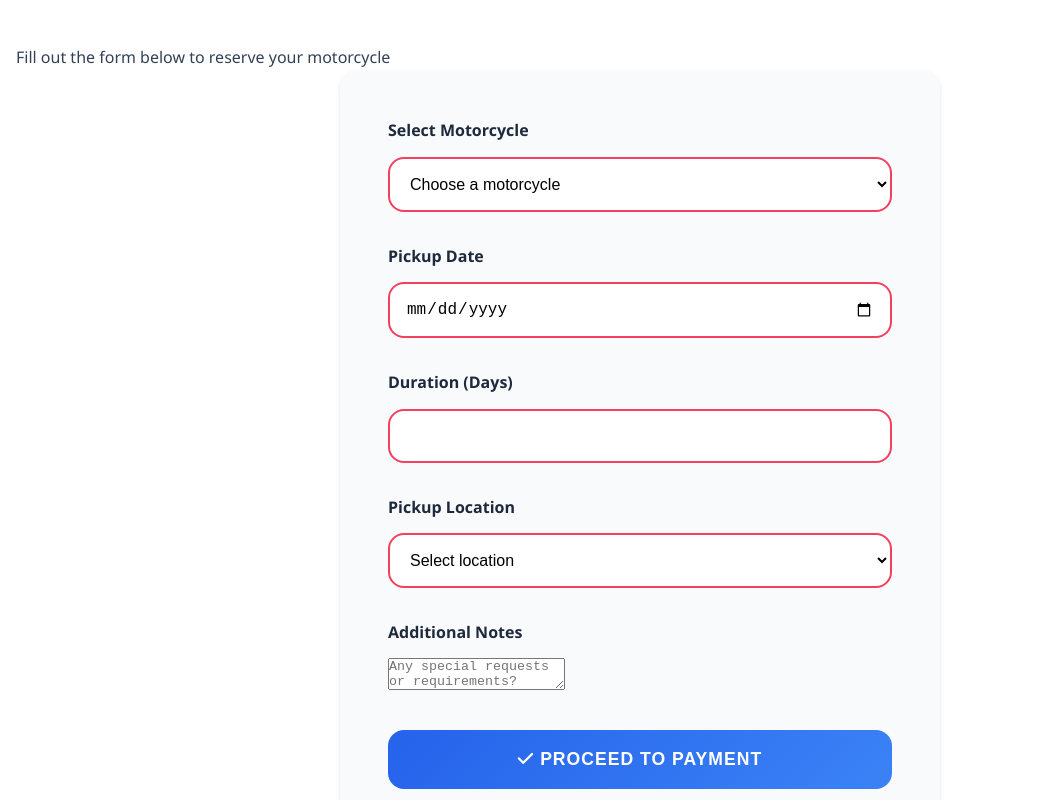
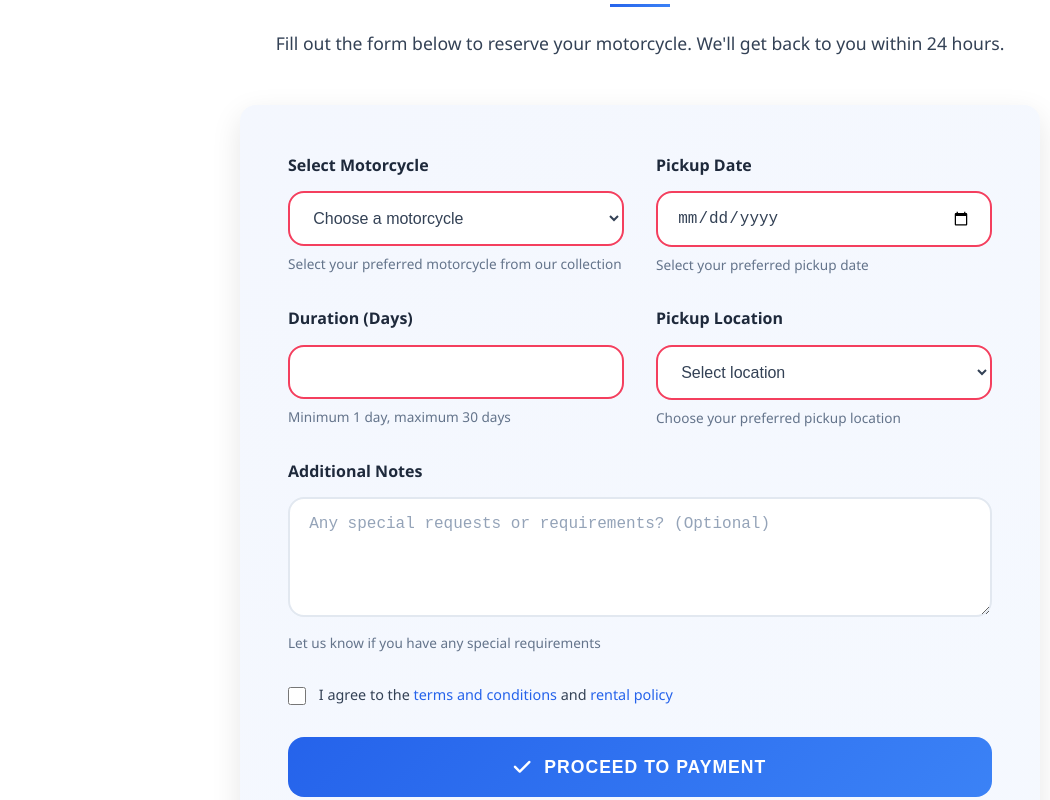
Before and after one commit to ky1e69/Motor_Renting, a plain HTML site: page index.html in a window 1280 px wide. Shown: the part 2225-3025 px from the top of the page, without its empty margins (0-1050 px from the left). Drawn offline with Linux system fonts and the light colour scheme.

Commit message:
Enhance booking form with improved layout, validation, and user guidance. Added hints, updated motorcycle options, and refined styles for better usability and responsiveness.

```diff
--- a/index.html
+++ b/index.html
@@ -60,7 +60,7 @@
         <section id="motorcycles" class="motorcycles">
             <div class="section-header">
                 <h2>Our Motorcycles</h2>
-                <p>Choose from our wide range of premium motorcycles</p>
+                <p class="textCenter">Choose from our wide range of premium motorcycles</p>
             </div>
             <div class="search-container">
                 <div class="search-box">
@@ -89,7 +89,7 @@
         <section id="booking" class="booking">
             <div class="section-header">
                 <h2>Book Your Ride</h2>
-                <p>Fill out the form below to reserve your motorcycle</p>
+                <p>Fill out the form below to reserve your motorcycle. We'll get back to you within 24 hours.</p>
             </div>
             <form id="booking-form">
                 <div class="form-row">
@@ -98,30 +98,41 @@
                         <select id="motorcycle" required>
                             <option value="">Choose a motorcycle</option>
                         </select>
+                        <div class="form-hint">Select your preferred motorcycle from our collection</div>
                     </div>
                     <div class="form-group">
                         <label for="pickup-date">Pickup Date</label>
                         <input type="date" id="pickup-date" required>
+                        <div class="form-hint">Select your preferred pickup date</div>
                     </div>
                 </div>
                 <div class="form-row">
                     <div class="form-group">
                         <label for="duration">Duration (Days)</label>
-                        <input type="number" id="duration" min="1" required>
+                        <input type="number" id="duration" min="1" max="30" required>
+                        <div class="form-hint">Minimum 1 day, maximum 30 days</div>
                     </div>
                     <div class="form-group">
                         <label for="location">Pickup Location</label>
                         <select id="location" required>
                             <option value="">Select location</option>
-                            <option value="manila">Manila</option>
-                            <option value="cebu">Cebu</option>
-                            <option value="davao">Davao</option>
+                            <option value="manila">Manila - Main Branch</option>
+                            <option value="cebu">Cebu - Seaside Branch</option>
+                            <option value="davao">Davao - Mountain View Branch</option>
                         </select>
+                        <div class="form-hint">Choose your preferred pickup location</div>
                     </div>
                 </div>
                 <div class="form-group">
                     <label for="notes">Additional Notes</label>
-                    <textarea id="notes" placeholder="Any special requests or requirements?"></textarea>
+                    <textarea id="notes" placeholder="Any special requests or requirements? (Optional)"></textarea>
+                    <div class="form-hint">Let us know if you have any special requirements</div>
+                </div>
+                <div class="form-terms">
+                    <div class="checkbox-wrapper">
+                        <input type="checkbox" id="terms" required>
+                        <label for="terms">I agree to the <a href="#">terms and conditions</a> and <a href="#">rental policy</a></label>
+                    </div>
                 </div>
                 <button type="submit" class="submit-button">
                     <i class="fas fa-check"></i>
--- a/styles.css
+++ b/styles.css
@@ -183,6 +183,10 @@ nav {
     font-size: 2.5rem;
     color: var(--secondary-color);
 }
+.textCenter{
+    text-align: center;
+    margin-bottom: 1rem;
+}
 
 .motorcycle-grid {
     display: grid;
@@ -248,26 +252,78 @@ nav {
 .booking {
     background-color: white;
     padding: 8rem 1rem;
+    position: relative;
+    overflow: hidden;
+}
+
+.booking::before {
+    content: '';
+    position: absolute;
+    top: 0;
+    left: 0;
+    right: 0;
+    height: 4px;
+    background: var(--gradient-primary);
 }
 
 .booking h2 {
     text-align: center;
-    margin-bottom: 4rem;
+    margin-bottom: 2rem;
     font-size: 2.5rem;
     color: var(--secondary-color);
+    position: relative;
+}
+
+.booking h2::after {
+    content: '';
+    position: absolute;
+    bottom: -10px;
+    left: 50%;
+    transform: translateX(-50%);
+    width: 60px;
+    height: 3px;
+    background: var(--gradient-primary);
+}
+
+.booking p {
+    text-align: center;
+    color: var(--text-color);
+    margin-bottom: 3rem;
+    font-size: 1.1rem;
 }
 
 #booking-form {
-    max-width: 600px;
+    max-width: 800px;
     margin: 0 auto;
-    background: var(--light-gray);
+    background: white;
     padding: 3rem;
     border-radius: var(--border-radius);
-    box-shadow: var(--box-shadow);
+    box-shadow: 0 10px 30px rgba(0, 0, 0, 0.1);
+    position: relative;
+    overflow: hidden;
+}
+
+#booking-form::before {
+    content: '';
+    position: absolute;
+    top: 0;
+    left: 0;
+    width: 100%;
+    height: 100%;
+    background: linear-gradient(135deg, rgba(37, 99, 235, 0.05) 0%, rgba(59, 130, 246, 0.05) 100%);
+    z-index: 1;
+}
+
+.form-row {
+    display: grid;
+    grid-template-columns: repeat(auto-fit, minmax(250px, 1fr));
+    gap: 2rem;
+    margin-bottom: 2rem;
 }
 
 .form-group {
-    margin-bottom: 2rem;
+    position: relative;
+    z-index: 2;
 }
 
 .form-group label {
@@ -275,24 +331,38 @@ nav {
     margin-bottom: 0.8rem;
     font-weight: 600;
     color: var(--secondary-color);
+    font-size: 1rem;
 }
 
 .form-group input,
-.form-group select {
+.form-group select,
+.form-group textarea {
     width: 100%;
-    padding: 1rem;
+    padding: 1rem 1.2rem;
     border: 2px solid #e2e8f0;
     border-radius: var(--border-radius);
     font-size: 1rem;
     transition: var(--transition);
     background-color: white;
+    color: var(--text-color);
+}
+
+.form-group textarea {
+    min-height: 120px;
+    resize: vertical;
 }
 
 .form-group input:focus,
-.form-group select:focus {
+.form-group select:focus,
+.form-group textarea:focus {
     border-color: var(--primary-color);
     outline: none;
     box-shadow: 0 0 0 4px rgba(37, 99, 235, 0.1);
+}
+
+.form-group input::placeholder,
+.form-group textarea::placeholder {
+    color: #94a3b8;
 }
 
 .submit-button {
@@ -309,7 +379,19 @@ nav {
     text-transform: uppercase;
     letter-spacing: 1px;
     position: relative;
+    z-index: 3;
     overflow: hidden;
+    display: flex;
+    align-items: center;
+    justify-content: center;
+    gap: 0.8rem;
+    margin-top: 2rem;
+}
+
+.submit-button i {
+    font-size: 1.2rem;
+    position: relative;
+    z-index: 3;
 }
 
 .submit-button::before {
@@ -321,6 +403,7 @@ nav {
     height: 100%;
     background: linear-gradient(90deg, transparent, rgba(255,255,255,0.2), transparent);
     transition: 0.5s;
+    z-index: 2;
 }
 
 .submit-button:hover::before {
@@ -330,6 +413,35 @@ nav {
 .submit-button:hover {
     transform: translateY(-2px);
     box-shadow: 0 10px 20px rgba(0,0,0,0.1);
+}
+
+/* Form Validation Styles */
+.form-group input:invalid,
+.form-group select:invalid,
+.form-group textarea:invalid {
+    border-color: #f43f5e;
+}
+
+.form-group input:invalid:focus,
+.form-group select:invalid:focus,
+.form-group textarea:invalid:focus {
+    box-shadow: 0 0 0 4px rgba(244, 63, 94, 0.1);
+}
+
+/* Responsive Form Adjustments */
+@media (max-width: 768px) {
+    .form-row {
+        grid-template-columns: 1fr;
+        gap: 1.5rem;
+    }
+
+    #booking-form {
+        padding: 2rem;
+    }
+
+    .submit-button {
+        padding: 1rem;
+    }
 }
 
 /* Contact Section */
@@ -370,6 +482,10 @@ nav {
 
 .phone {
     background-color: var(--primary-color);
+}
+
+.email {
+    background-color: #003087;
 }
 
 .contact-button:hover {
@@ -665,17 +781,6 @@ footer {
     }
 }
 
-/* Form Validation Styles */
-input:invalid,
-select:invalid {
-    border-color: var(--accent-color);
-}
-
-input:focus:invalid,
-select:focus:invalid {
-    box-shadow: 0 0 0 3px rgba(231, 76, 60, 0.2);
-}
-
 /* Search and Filter Styles */
 .search-container {
     margin-bottom: 3rem;
@@ -846,3 +951,129 @@ select:focus:invalid {
         width: 100%;
     }
 }
+
+/* Form Hints and Terms */
+.form-hint {
+    font-size: 0.85rem;
+    color: #64748b;
+    margin-top: 0.5rem;
+    line-height: 1.4;
+}
+
+.form-terms {
+    margin: 2rem 0;
+    position: relative;
+    z-index: 2;
+}
+
+.checkbox-wrapper {
+    display: flex;
+    align-items: flex-start;
+    gap: 0.8rem;
+    position: relative;
+    z-index: 2;
+}
+
+.checkbox-wrapper input[type="checkbox"] {
+    width: 18px;
+    height: 18px;
+    margin-top: 0.2rem;
+    cursor: pointer;
+    position: relative;
+    z-index: 2;
+    opacity: 1;
+}
+
+.checkbox-wrapper label {
+    font-size: 0.9rem;
+    color: var(--text-color);
+    line-height: 1.5;
+    cursor: pointer;
+    position: relative;
+    z-index: 2;
+    user-select: none;
+}
+
+.checkbox-wrapper a {
+    color: var(--primary-color);
+    text-decoration: none;
+    font-weight: 500;
+    transition: var(--transition);
+    position: relative;
+    z-index: 2;
+}
+
+.checkbox-wrapper a:hover {
+    text-decoration: underline;
+}
+
+/* Form Focus States */
+.form-group:focus-within label {
+    color: var(--primary-color);
+}
+
+/* Form Error States */
+.form-group.error input,
+.form-group.error select,
+.form-group.error textarea {
+    border-color: #f43f5e;
+}
+
+.form-group.error .form-hint {
+    color: #f43f5e;
+}
+
+/* Form Success States */
+.form-group.success input,
+.form-group.success select,
+.form-group.success textarea {
+    border-color: #10b981;
+}
+
+.form-group.success .form-hint {
+    color: #10b981;
+}
+
+/* Form Loading State */
+.form-loading {
+    position: relative;
+    pointer-events: none;
+    opacity: 0.7;
+}
+
+.form-loading::after {
+    content: '';
+    position: absolute;
+    top: 0;
+    left: 0;
+    width: 100%;
+    height: 100%;
+    background: rgba(255, 255, 255, 0.8);
+    z-index: 1;
+}
+
+/* Form Success Message */
+.form-success {
+    text-align: center;
+    padding: 2rem;
+    background: #10b981;
+    color: white;
+    border-radius: var(--border-radius);
+    margin-top: 2rem;
+    animation: slideIn 0.3s ease-out;
+}
+
+.form-success i {
+    font-size: 2rem;
+    margin-bottom: 1rem;
+}
+
+.form-success h3 {
+    font-size: 1.5rem;
+    margin-bottom: 0.5rem;
+}
+
+.form-success p {
+    font-size: 1rem;
+    opacity: 0.9;
+}
```
